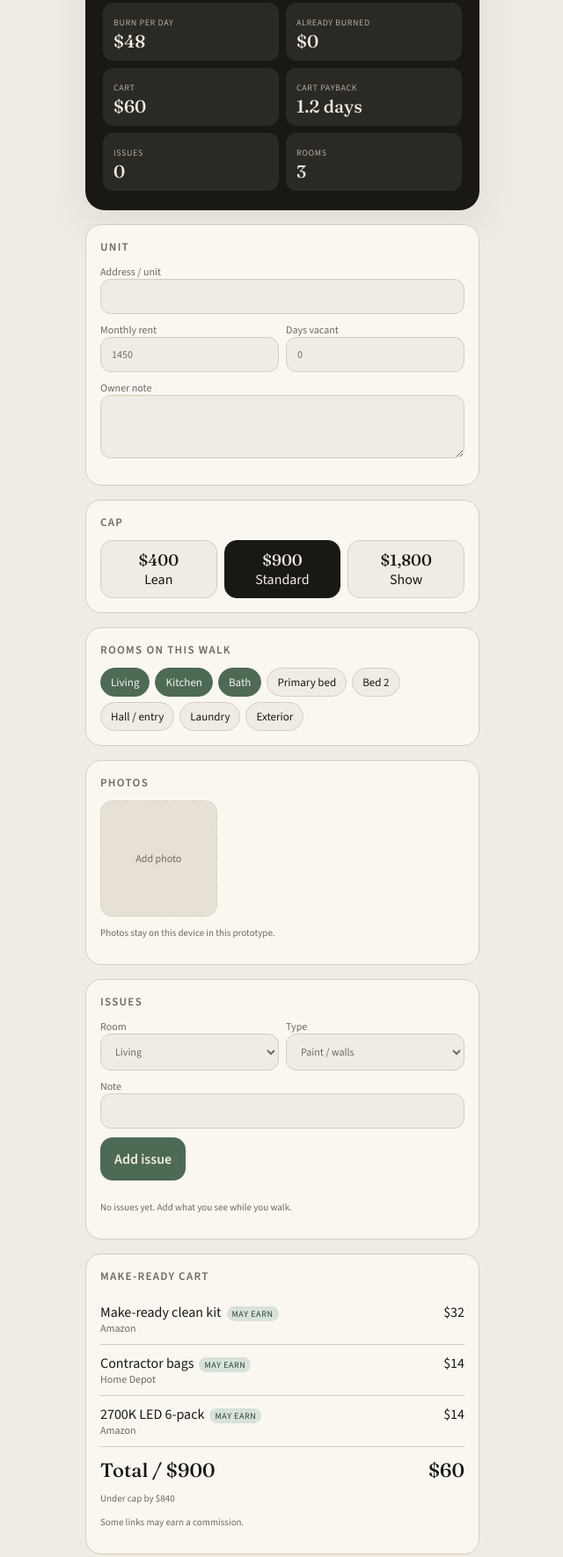
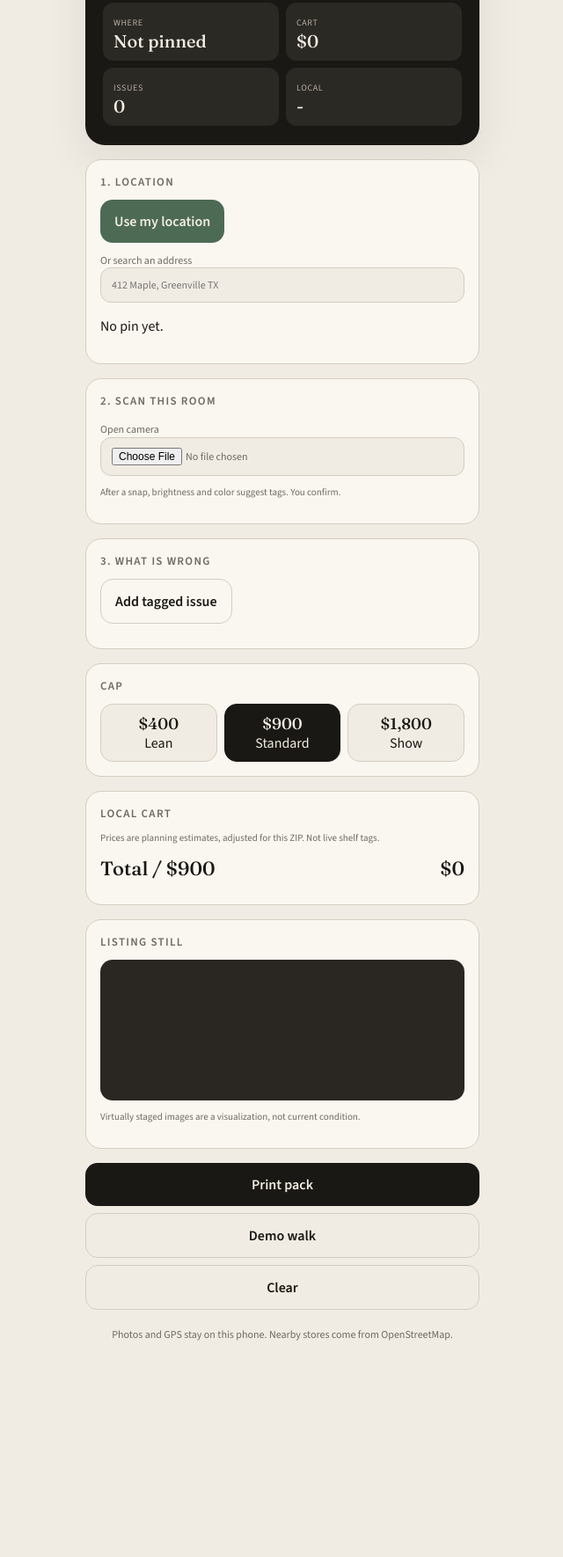
Before and after one commit to jshipman78/turnlight, a plain HTML site: page index.html in a window 1280 px wide. Shown: the part 218-1988 px from the top of the page at 88% size, without its empty margins (319-959 px from the left). After the commit the page ends 1767 px from the top, so only its background shows below. Drawn offline with nearby package versions, Linux system fonts and the light colour scheme.

Commit message:
Simplify walk: GPS pin, camera scan, local store pricing

```diff
--- a/index.html
+++ b/index.html
@@ -3,9 +3,11 @@
 <head>
   <meta charset="utf-8" />
   <meta name="viewport" content="width=device-width, initial-scale=1, viewport-fit=cover" />
-  <title>Turnlight — make-ready pack</title>
+  <meta name="apple-mobile-web-app-capable" content="yes" />
+  <meta name="theme-color" content="#1a1814" />
+  <title>Turnlight</title>
   <link rel="icon" href="favicon.svg" type="image/svg+xml" />
-  <meta name="description" content="Walk a vacant unit. Leave with a punch list, capped cart, and disclosed listing stills." />
+  <link rel="manifest" href="manifest.json" />
   <link rel="preconnect" href="https://fonts.googleapis.com" />
   <link rel="preconnect" href="https://fonts.gstatic.com" crossorigin />
   <link href="https://fonts.googleapis.com/css2?family=Fraunces:opsz,wght@9..144,500&family=Source+Sans+3:wght@400;600&display=swap" rel="stylesheet" />
@@ -15,70 +17,72 @@
   <div class="app">
     <header class="top">
       <div class="brand">Turnlight<span>.</span></div>
-      <div class="meta">Turn pack</div>
+      <div class="meta" id="step-label">Locate</div>
     </header>
     <section class="hero">
-      <h1>Empty days cost more than paint.</h1>
-      <p>Walk the unit once. Get a punch list, a cap-respecting cart, vacancy math, and a labeled listing still.</p>
+      <h1>Pin the unit. Snap what is wrong.</h1>
+      <p>GPS finds the address. One photo per room. Local hardware prices fill the pack.</p>
       <div class="clock">
-        <div><small>Burn per day</small><b id="day-cost">$48</b></div>
-        <div><small>Already burned</small><b id="vacant-cost">$0</b></div>
+        <div><small>Where</small><b id="where-label">Not pinned</b></div>
         <div><small>Cart</small><b id="cart-total-hero">$0</b></div>
-        <div><small>Cart payback</small><b id="payback">—</b></div>
         <div><small>Issues</small><b id="issue-count">0</b></div>
-        <div><small>Rooms</small><b id="room-count">0</b></div>
+        <div><small>Local</small><b id="store-label">-</b></div>
       </div>
     </section>
     <section class="panel">
-      <h2>Unit</h2>
-      <div class="row"><label>Address / unit<input id="unit" type="text" /></label></div>
-      <div class="row two">
-        <label>Monthly rent<input id="rent" type="number" min="0" step="25" /></label>
-        <label>Days vacant<input id="days" type="number" min="0" step="1" /></label>
+      <h2>1. Location</h2>
+      <button class="btn sage" id="gps-btn" type="button">Use my location</button>
+      <div class="row" style="margin-top:12px">
+        <label>Or search an address
+          <input id="addr-q" type="search" placeholder="412 Maple, Greenville TX" autocomplete="street-address" />
+        </label>
       </div>
-      <div class="row"><label>Owner note<textarea id="notes"></textarea></label></div>
+      <div id="addr-hits" class="hits"></div>
+      <p class="place" id="place-line">No pin yet.</p>
+    </section>
+    <section class="panel">
+      <h2>2. Scan this room</h2>
+      <div class="rooms" id="rooms"></div>
+      <label class="snap">Open camera<input id="file-in" type="file" accept="image/*" capture="environment" /></label>
+      <div class="photos" id="photos"></div>
+      <p class="legal">After a snap, brightness and color suggest tags. You confirm.</p>
+    </section>
+    <section class="panel">
+      <h2>3. What is wrong</h2>
+      <div class="rooms" id="suggests"></div>
+      <div class="rooms" id="types"></div>
+      <button class="btn ghost" id="add-issue" type="button">Add tagged issue</button>
+      <div class="issues" id="issues" style="margin-top:12px"></div>
     </section>
     <section class="panel">
       <h2>Cap</h2>
       <div class="caps" id="caps">
-        <button class="cap" data-cap="400"><b>$400</b><span>Lean</span></button>
-        <button class="cap on" data-cap="900"><b>$900</b><span>Standard</span></button>
-        <button class="cap" data-cap="1800"><b>$1,800</b><span>Show</span></button>
+        <button class="cap" data-cap="400" type="button"><b>$400</b><span>Lean</span></button>
+        <button class="cap on" data-cap="900" type="button"><b>$900</b><span>Standard</span></button>
+        <button class="cap" data-cap="1800" type="button"><b>$1,800</b><span>Show</span></button>
       </div>
     </section>
-    <section class="panel"><h2>Rooms on this walk</h2><div class="rooms" id="rooms"></div></section>
-    <section class="panel"><h2>Photos</h2><div class="photos" id="photos"></div><p class="legal">Photos stay on this device in this prototype.</p></section>
     <section class="panel">
-      <h2>Issues</h2>
-      <div class="row two">
-        <label>Room<select id="issue-room"></select></label>
-        <label>Type<select id="issue-type"></select></label>
-      </div>
-      <div class="row"><label>Note<input id="issue-note" type="text" /></label></div>
-      <button class="btn sage" id="add-issue" type="button">Add issue</button>
-      <div class="issues" id="issues" style="margin-top:12px"></div>
-    </section>
-    <section class="panel">
-      <h2>Make-ready cart</h2>
+      <h2>Local cart</h2>
+      <p class="legal" id="price-note">Prices are planning estimates, adjusted for this ZIP. Not live shelf tags.</p>
+      <div id="stores"></div>
       <div id="cart"></div>
       <div class="totals"><span>Total / <span id="cap-label">$900</span></span><span id="cart-total">$0</span></div>
       <p id="under" class="legal"></p>
-      <p class="legal">Some links may earn a commission.</p>
     </section>
-    <section class="panel"><h2>Floor sketch</h2><div class="sketch" id="sketch"></div></section>
     <section class="panel">
       <h2>Listing still</h2>
       <div class="stage" id="stage"></div>
-      <p class="legal">Virtually staged — not current condition.</p>
+      <p class="legal">Virtually staged images are a visualization, not current condition.</p>
     </section>
     <div class="actions">
-      <button class="btn" id="print" type="button">Print / save pack</button>
-      <button class="btn ghost" id="sample" type="button">Load sample turn</button>
-      <button class="btn ghost" id="reset" type="button">Clear turn</button>
+      <button class="btn" id="print" type="button">Print pack</button>
+      <button class="btn ghost" id="sample" type="button">Demo walk</button>
+      <button class="btn ghost" id="reset" type="button">Clear</button>
     </div>
-    <p class="hint">$19 per turn · $29 / month</p>
+    <p class="hint">Photos and GPS stay on this phone. Nearby stores come from OpenStreetMap.</p>
   </div>
-  <div class="toast" id="toast"></div>
+  <div class="toast" id="toast" role="status"></div>
   <script type="module" src="js/app.js"></script>
 </body>
 </html>
```
Also changed, not shown: manifest.json (added).
